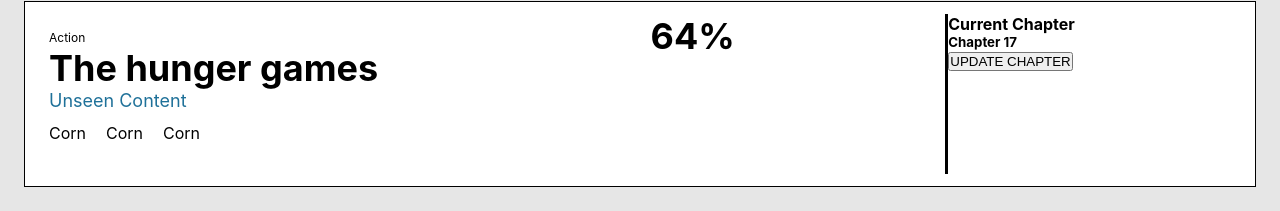
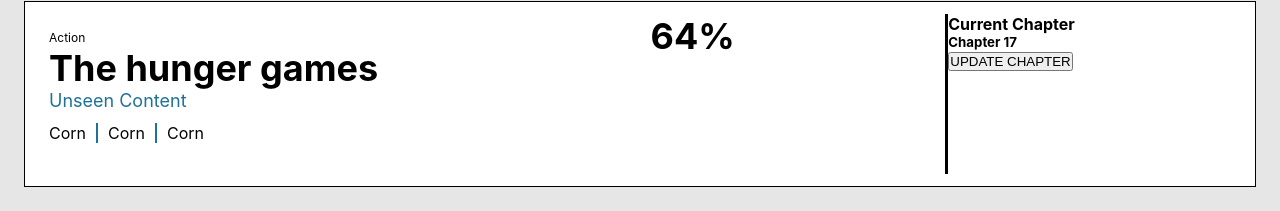
Before and after one commit to ger619/books-react, a React (Create React App) app: page / in a window 1280 px wide. Shown: the part 87-298 px from the top of the page. Built offline with nearby package versions, Linux system fonts and the light colour scheme.

Commit message:
initialise book

```diff
--- a/src/components/Books.css
+++ b/src/components/Books.css
@@ -14,6 +14,12 @@
   font-weight: 700;
   font-family: 'Tahoma', sans-serif;
   margin-right: 15px;
+}
+
+.main-area ul li {
+  border-right: 2px solid #1f7199;
+  padding-right: 10px;
+  margin-top: 12px;
 }
 
 .nav-content li:nth-child(2) {
@@ -65,12 +71,6 @@
   gap: 10px;
 }
 
-.main-area ul li {
-  border-right: 2px solid var(--azure);
-  padding-right: 10px;
-  margin-top: 12px;
-}
-
 .main-area ul li:nth-child(3) {
   border-right: none;
 }
```
